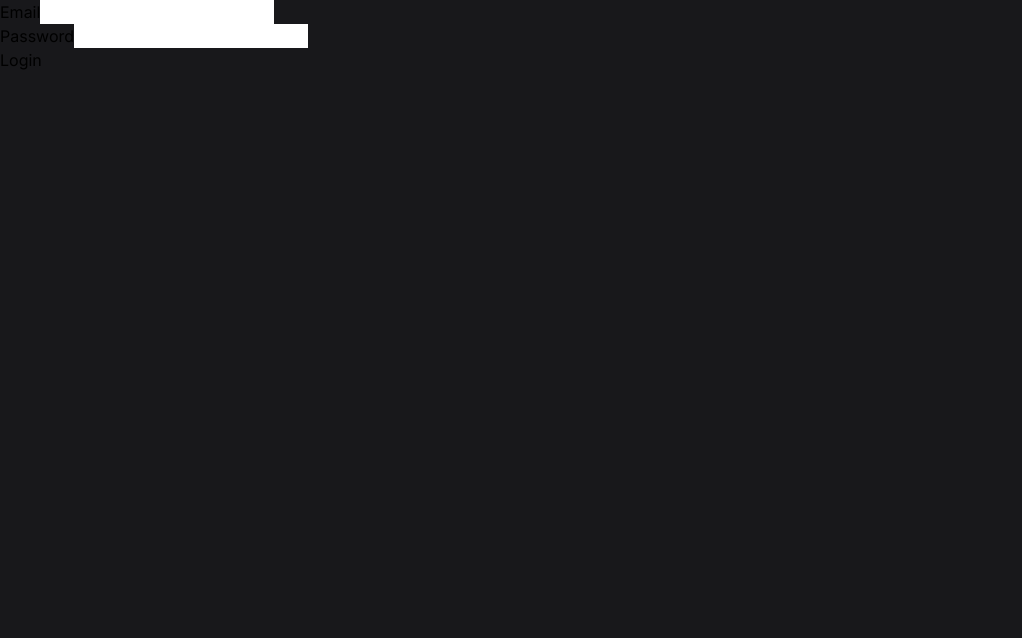
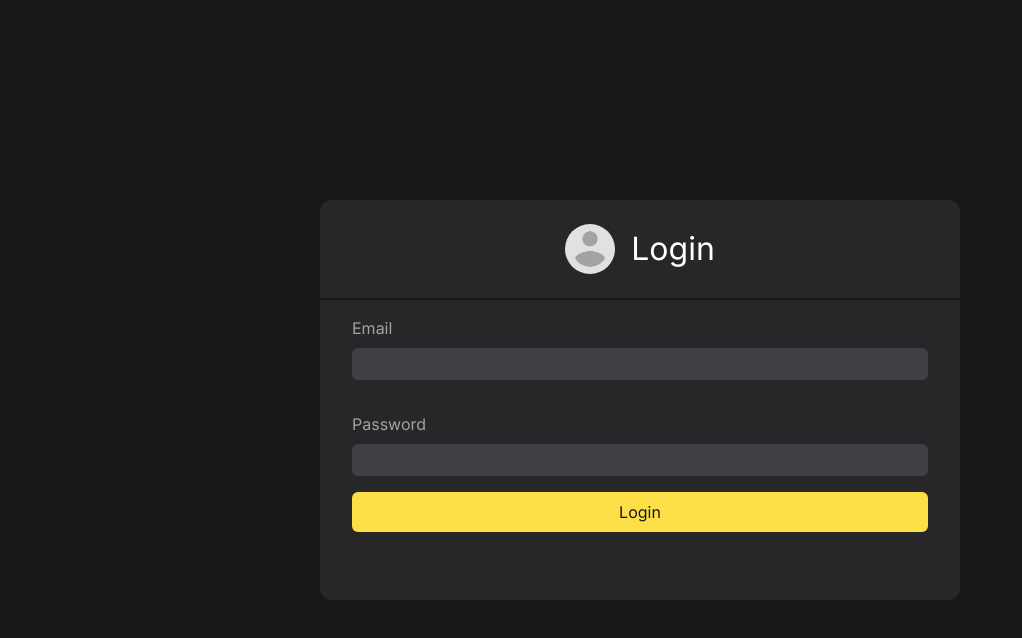
Before and after one commit to jane-does-coding/MyQuizlet, a Next.js app: page /login in a window 1280 px wide. Shown: the top 638 px of the page, without its empty margins (0-1022 px from the left). Built offline with nearby package versions, Linux system fonts and the light colour scheme.

Commit message:
grid stuff

```diff
--- /dev/null
+++ b/app/(pages)/quizzes/page.tsx
@@ -0,0 +1,13 @@
+import Quizzes from "@/app/components/Pages/Quizzes";
+import React from "react";
+
+const page = () => {
+	return (
+		<div>
+			<br />
+			<Quizzes />
+		</div>
+	);
+};
+
+export default page;
--- /dev/null
+++ b/app/components/GridCard.tsx
@@ -0,0 +1,14 @@
+import React from "react";
+
+const GridCard = () => {
+	return (
+		<div className="w-full bg-zinc-800 rounded-md py-4 px-4">
+			<h2 className="text-neutral-200">Hello</h2>
+			<span className="bg-yellow-300 text-neutral-800 px-2 py-[1px] rounded-full">
+				34 questions
+			</span>
+		</div>
+	);
+};
+
+export default GridCard;
--- a/app/components/Pages/Login.tsx
+++ b/app/components/Pages/Login.tsx
@@ -3,7 +3,7 @@
 import { useState } from "react";
 import { useForm, SubmitHandler, FieldValues } from "react-hook-form";
 import toast from "react-hot-toast";
-import { signIn, signOut } from "next-auth/react";
+import { signIn } from "next-auth/react";
 import { useRouter } from "next/navigation";
 
 const Login = () => {
@@ -42,33 +42,65 @@ const Login = () => {
 	};
 
 	return (
-		<>
-			<form onSubmit={handleSubmit(onSubmit)}>
-				<div>
-					<label htmlFor="email">Email</label>
+		<div className="w-screen h-screen flex items-center justify-center">
+			<div className="w-full md:w-[50vw] h-[50vh] bg-zinc-800 rounded-xl">
+				<h1 className="mx-auto text-white text-center flex items-center justify-center text-[2rem] mt-6 mb-6">
+					<img
+						src="/avatar.png"
+						className="w-[50px] h-[50px] rounded-full object-cover mr-4"
+						alt="Profile Avatar"
+					/>
+					Login
+				</h1>
+				<div className="w-full border-t-2 border-zinc-900 mb-auto">
+					<form onSubmit={handleSubmit(onSubmit)} className="w-[90%] mx-auto">
+						<div className="flex flex-col pb-4 pt-4 gap-2">
+							<label htmlFor="email" className="text-neutral-400">
+								Email
+							</label>
 							<input
 								id="email"
 								type="email"
 								{...register("email", { required: "Email is required" })}
 								disabled={isLoading}
+								className="text-neutral-200 bg-zinc-700 rounded-md px-2 py-1 w-full"
 							/>
-					{errors.email && <p>{errors.email.message}</p>}
+							{errors.email && (
+								<p className="text-red-500 text-sm">
+									{String(errors.email.message)}
+								</p>
+							)}
 						</div>
-				<div>
-					<label htmlFor="password">Password</label>
+						<div className="flex flex-col pb-4 pt-4 gap-2">
+							<label htmlFor="password" className="text-neutral-400">
+								Password
+							</label>
 							<input
 								id="password"
 								type="password"
 								{...register("password", { required: "Password is required" })}
 								disabled={isLoading}
+								className="text-neutral-200 bg-zinc-700 rounded-md px-2 py-1 w-full"
 							/>
-					{errors.password && <p>{errors.password.message}</p>}
+							{errors.password && (
+								<p className="text-red-500 text-sm">
+									{String(errors.password.message)}
+								</p>
+							)}
 						</div>
-				<button type="submit" disabled={isLoading}>
+						<div className="flex gap-4 w-full mt-auto">
+							<button
+								type="submit"
+								className="transition rounded-md px-4 py-2 bg-yellow-300 hover:bg-yellow-300/75 text-neutral-900 w-full"
+								disabled={isLoading}
+							>
 								{isLoading ? "Logging in..." : "Login"}
 							</button>
+						</div>
 					</form>
-		</>
+				</div>
+			</div>
+		</div>
 	);
 };
 
--- /dev/null
+++ b/app/components/Pages/Quizzes.tsx
@@ -0,0 +1,15 @@
+import React from "react";
+import GridCard from "../GridCard";
+
+const Quizzes = () => {
+	return (
+		<div className="grid grid-cols-3 w-[90%] mx-auto gap-4">
+			<GridCard />
+			<GridCard />
+			<GridCard />
+			<GridCard />
+		</div>
+	);
+};
+
+export default Quizzes;
```
Lines whose indentation alone changed are shown as unchanged.
